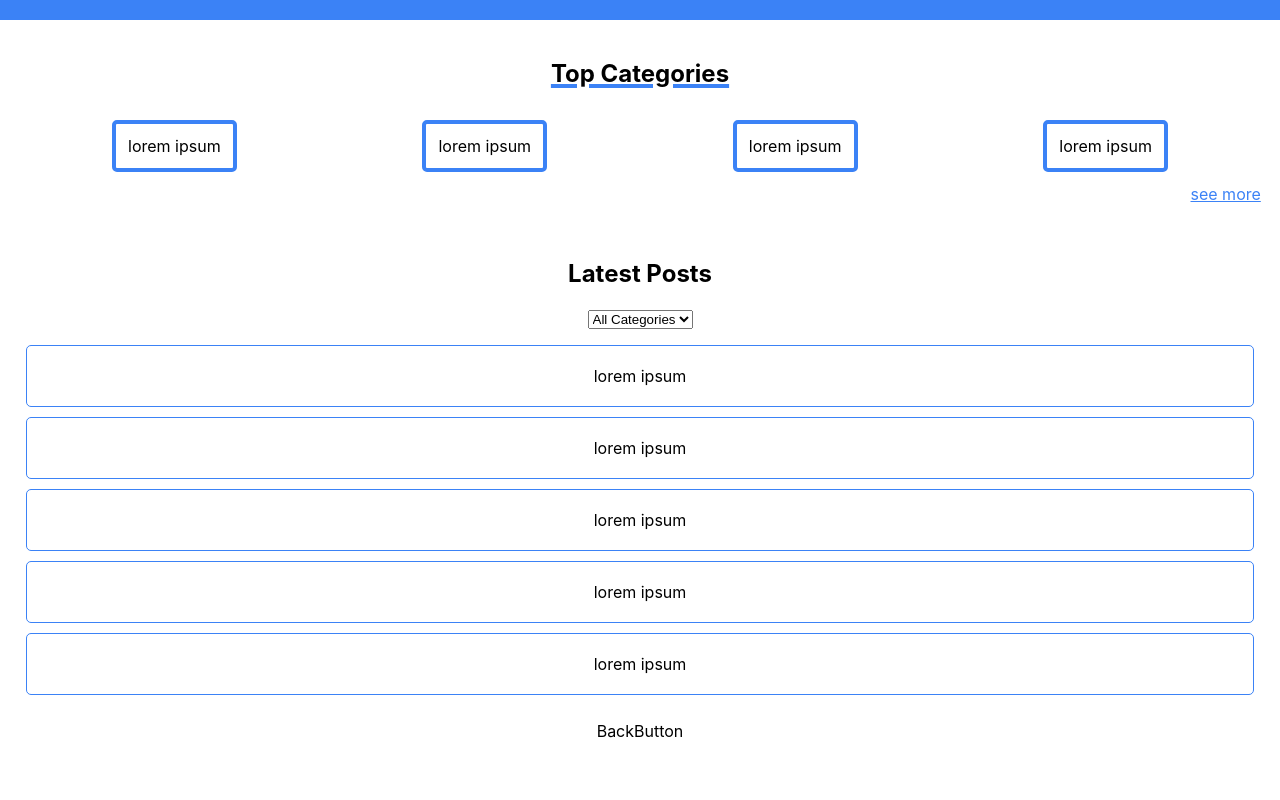
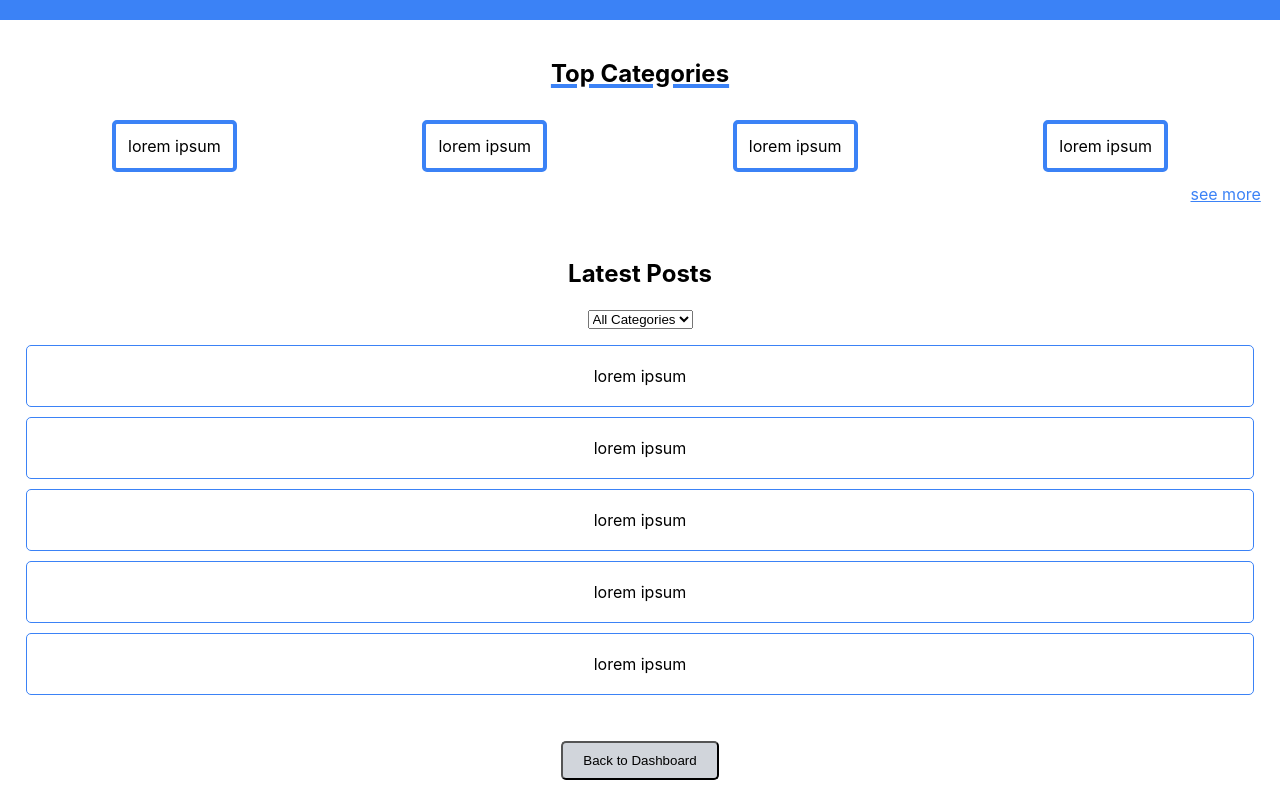
Before and after one commit to majackie/amicooked, a React (Create React App) app: page / in a window 1280 px wide. Shown: the part 231-1031 px from the top of the page. Before the commit the page ends 972 px from the top, so only its background shows below. Built offline with nearby package versions, Linux system fonts and the light colour scheme.

Commit message:
Added UI to BackButton.

```diff
--- a/src/components/BackButton.js
+++ b/src/components/BackButton.js
@@ -1,7 +1,23 @@
 import React from 'react';
 
 function BackButton() {
-    return <div>BackButton</div>;
+  return (
+    <div style={styles.wrapper}>
+      <button style={styles.button}>Back to Dashboard</button>
+    </div>
+  );
 }
 
-export default BackButton
+const styles = {
+    wrapper: {
+        textAlign: 'center',
+        margin: '20px'
+    },
+    button: {
+        padding: '10px 20px',
+        borderRadius: '5px',
+        backgroundColor: '#d1d5db'
+    }
+}
+
+export default BackButton;
```
